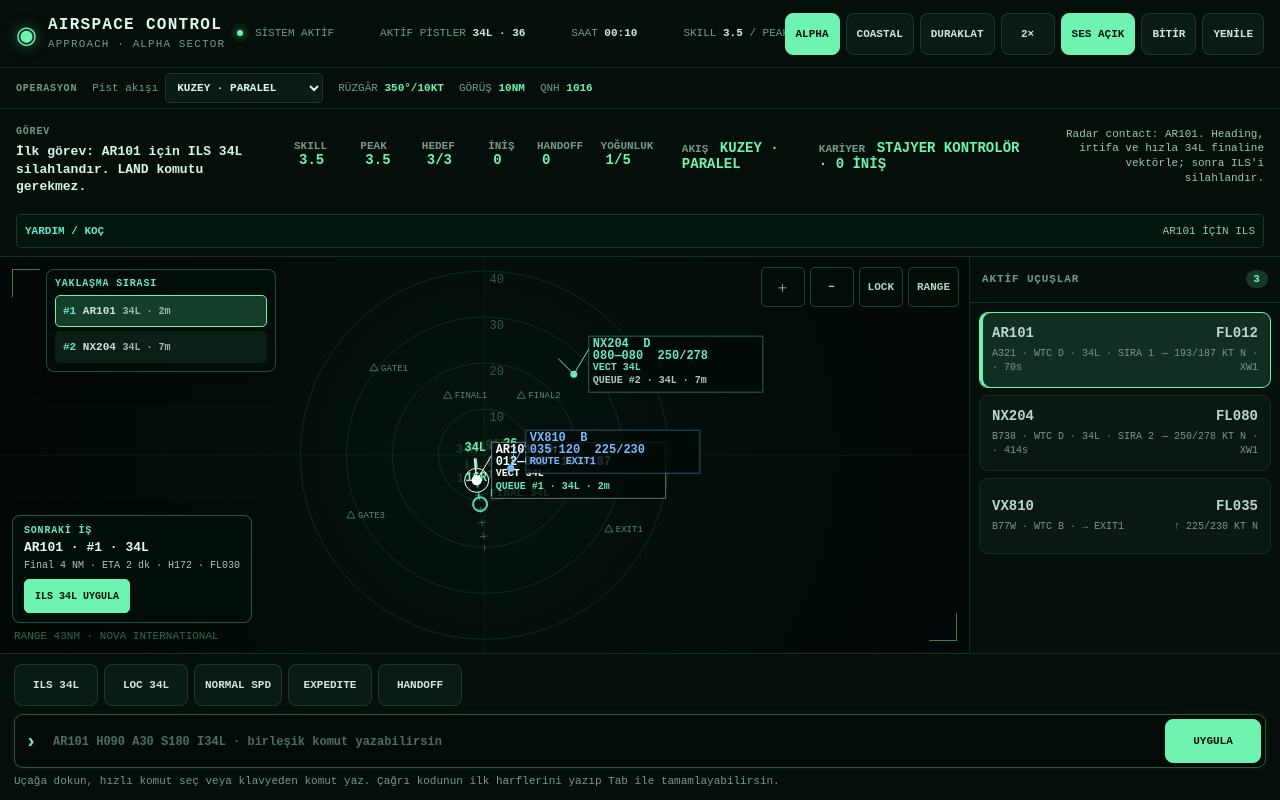
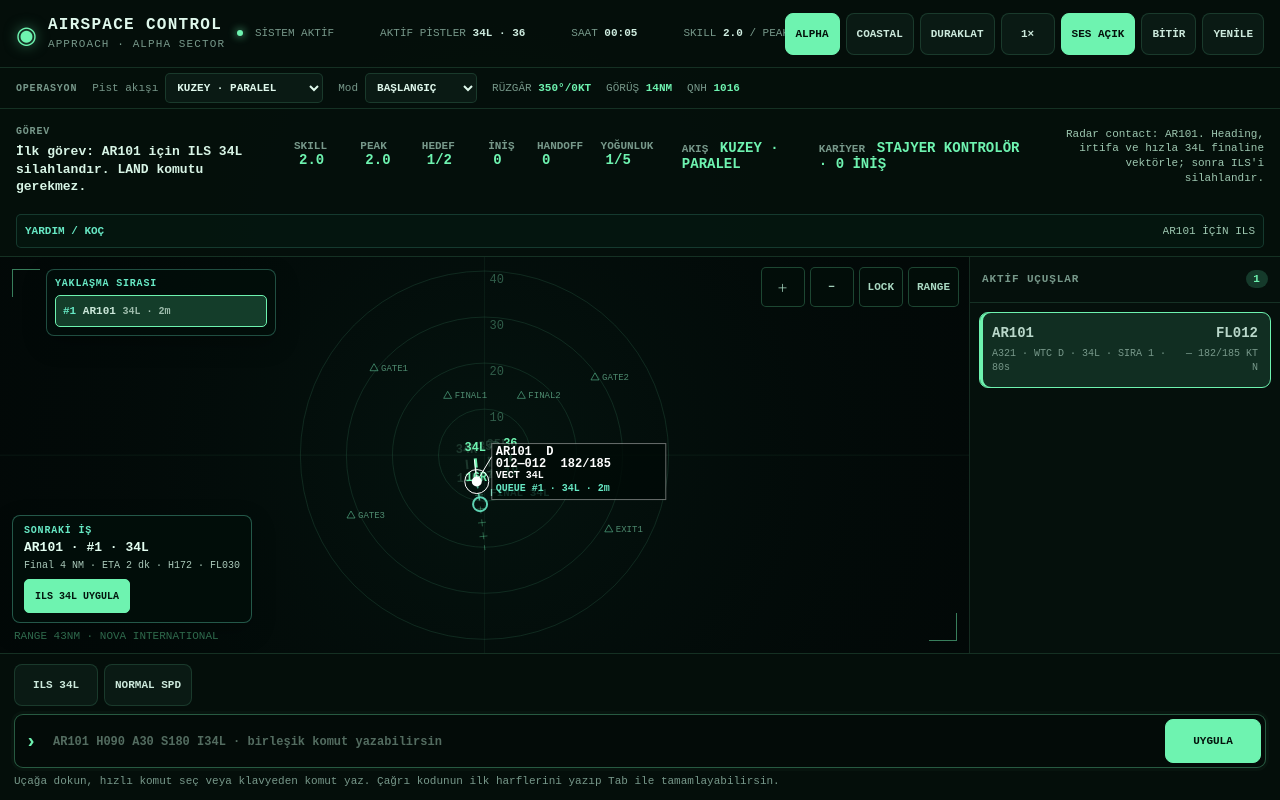
Before and after one commit to bugrabilim/atc, a React (Vite) app: page / in a window 1280 px wide. Built offline with nearby package versions, Linux system fonts and the light colour scheme.

Commit message:
feat: add four selectable difficulty modes

```diff
--- a/src/ui/App.tsx
+++ b/src/ui/App.tsx
@@ -3,7 +3,7 @@
 import { queueInstructions, spokenRadioMessage } from '../engine/radio';
 import { createInitialState, defaultScenario, scenarioCatalog, worldWithFlow } from '../engine/scenario';
 import { stepGame } from '../engine/simulation';
-import type { GameState } from '../engine/types';
+import type { GameMode, GameState } from '../engine/types';
 import type { GameScenario } from '../engine/scenario';
 import { CommandPanel } from './CommandPanel';
 import { DebriefPanel } from './DebriefPanel';
@@ -14,6 +14,7 @@
 import { controllerCoach, type CoachAdvice } from '../engine/controllerCoach';
 import { restoreSession, serializeSession, type SavedSession } from '../engine/session';
 import { AudioCuePlayer, type AudioCue } from './audioCues';
+import { DIFFICULTY_MODES, difficultyConfig, worldForMode } from '../engine/difficulty';
 
 interface CareerStats {
   bestScore: number;
@@ -54,7 +55,7 @@
 export function App() {
   const [savedSession] = useState<SavedSession | null>(loadSavedSession);
   const [scenario, setScenario] = useState<GameScenario>(() => scenarioCatalog.find((item) => item.id === savedSession?.scenarioId) ?? defaultScenario);
-  const [state, setState] = useState<GameState>(() => savedSession?.state ?? createInitialState(defaultScenario));
+  const [state, setState] = useState<GameState>(() => savedSession?.state ?? createInitialState(defaultScenario, 'beginner'));
   const [career, setCareer] = useState<CareerStats>(loadCareerStats);
   const stateRef = useRef(state);
   const scenarioRef = useRef(scenario);
@@ -68,7 +69,7 @@
   const lastSpokenEvent = useRef<string | null>(null);
   const lastCuedEvent = useRef<string | null>(null);
   const audioPlayer = useRef<AudioCuePlayer | null>(null);
-  const activeWorld = useMemo(() => worldWithFlow(scenario.world, state.flowId, state.peakSkill), [scenario.world, state.flowId, state.peakSkill]);
+  const activeWorld = useMemo(() => worldWithFlow(worldForMode(scenario.world, state.mode), state.flowId, state.peakSkill), [scenario.world, state.flowId, state.mode, state.peakSkill]);
   const activeFlow = activeWorld.flowConfigurations.find((item) => item.id === state.flowId) ?? activeWorld.flowConfigurations[0];
   const activeArrivalRunways = activeWorld.runways.filter((item) => item.active && (item.operation === 'arrival' || item.operation === 'mixed'));
   const trainingAircraft = scenario.initialAircraft.find((item) => item.phase === 'arrival');
@@ -254,7 +255,7 @@
     });
   };
   const reset = () => {
-    setState(createInitialState(scenario));
+    setState(createInitialState(scenario, stateRef.current.mode));
     setCommand('');
     setFeedback({ type: 'info', message: 'Senaryo yeniden başlatıldı.' });
     setDebriefOpen(false);
@@ -262,7 +263,7 @@
   };
   const selectScenario = (nextScenario: GameScenario) => {
     setScenario(nextScenario);
-    setState(createInitialState(nextScenario));
+    setState(createInitialState(nextScenario, stateRef.current.mode));
     setCommand('');
     setFeedback({ type: 'info', message: `${nextScenario.label} sektörü yüklendi.` });
     setDebriefOpen(false);
@@ -273,6 +274,14 @@
     if (!flow) return;
     setState((current) => ({ ...current, flowId }));
     setFeedback({ type: 'info', message: `${flow.label} operasyonu aktif. Yeni trafik bu pist akışına göre planlanacak.` });
+  };
+  const selectMode = (mode: GameMode) => {
+    const config = difficultyConfig(mode);
+    setState(createInitialState(scenario, mode));
+    setCommand('');
+    setFeedback({ type: 'info', message: `${config.label} modu başladı · ${config.description}` });
+    setDebriefOpen(false);
+    try { window.localStorage.removeItem(SESSION_STORAGE_KEY); } catch { /* storage unavailable */ }
   };
   const severeConflicts = state.conflicts.filter((item) => item.severity === 'loss').length;
   const endShift = () => {
@@ -318,6 +327,12 @@
           Pist akışı
           <select value={state.flowId} onChange={(event) => selectFlow(event.target.value)}>
             {activeWorld.flowConfigurations.map((flow) => <option key={flow.id} value={flow.id}>{flow.label}</option>)}
+          </select>
+        </label>
+        <label>
+          Mod
+          <select value={state.mode} onChange={(event) => selectMode(event.target.value as GameMode)}>
+            {DIFFICULTY_MODES.map((mode) => <option key={mode.id} value={mode.id}>{mode.label}</option>)}
           </select>
         </label>
         {activeFlow ? <span>RÜZGÂR <b>{String(activeFlow.windDirection).padStart(3, '0')}°/{activeFlow.windSpeedKt}KT</b></span> : null}
@@ -380,6 +395,7 @@
         runwayIds={activeArrivalRunways.map((item) => item.id)}
         fixIds={activeWorld.fixes.map((item) => item.id)}
         selectedCallsign={state.selectedCallsign}
+        mode={state.mode}
         value={command}
         feedback={feedback}
         onChange={setCommand}
```
